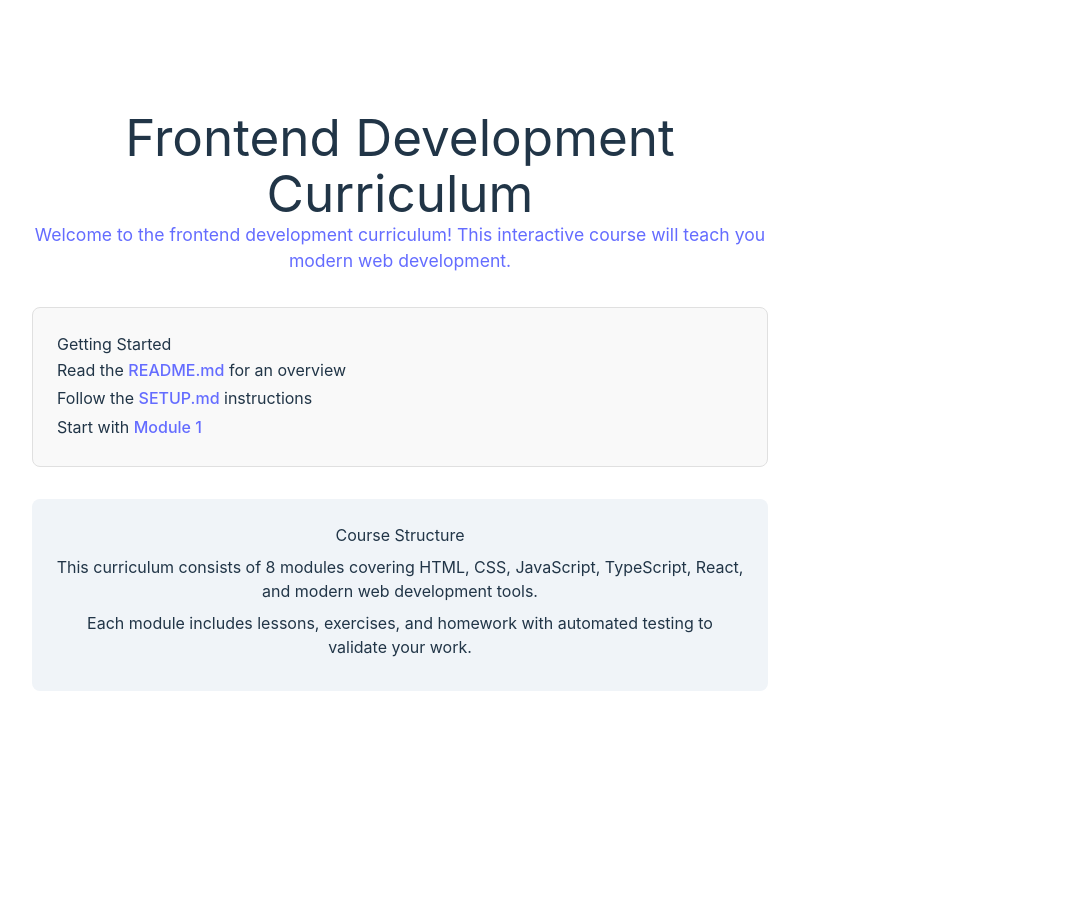
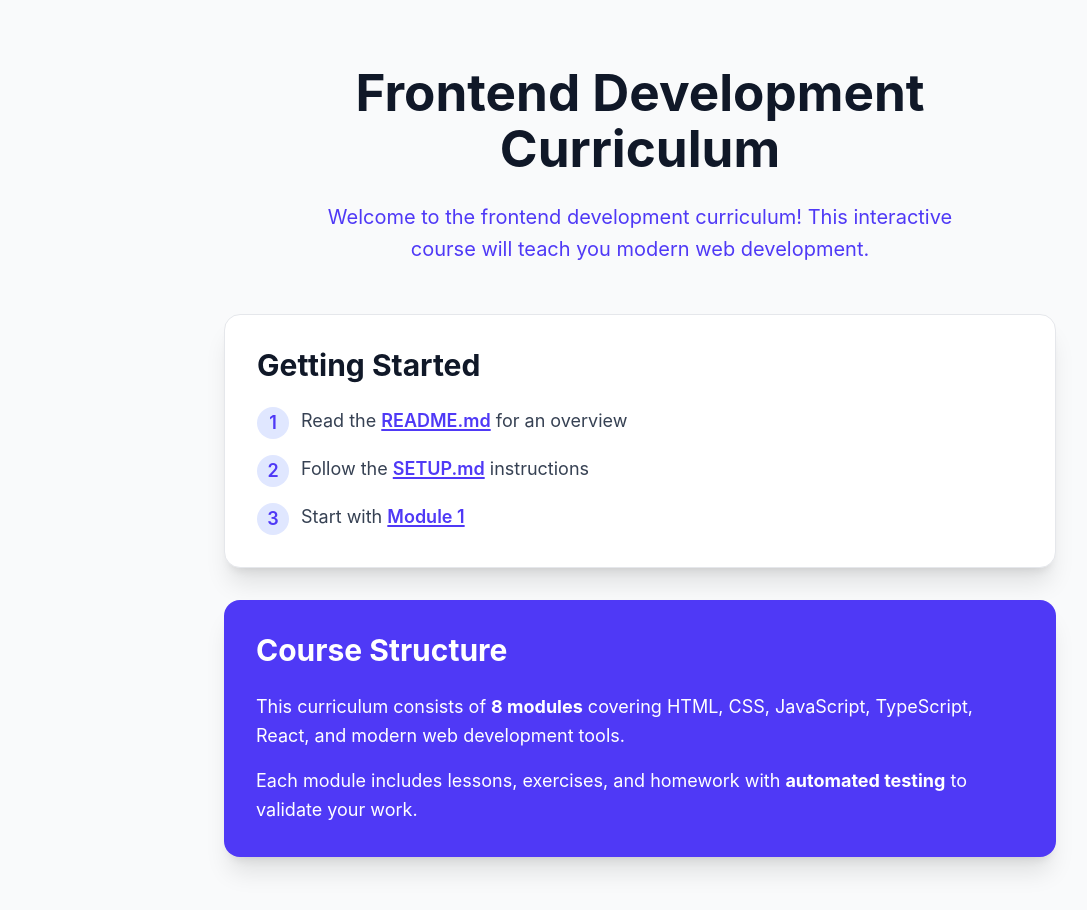
Before and after one commit to eemmalu/CMFrontendProjectCurriculum, a React (Vite) app: page / in a window 1280 px wide. Shown: the top 910 px of the page, without its empty margins (0-1087 px from the left). Before the commit the page ends 800 px from the top, so only its background shows below. Built offline with nearby package versions, Linux system fonts and the light colour scheme.

Commit message:
updated react app styling

```diff
--- a/src/App.css
+++ /dev/null
@@ -1,61 +0,0 @@
-.container {
-  max-width: 800px;
-  margin: 0 auto;
-  padding: 2rem;
-  text-align: center;
-}
-
-.intro {
-  font-size: 1.1rem;
-  color: #646cff;
-  margin-bottom: 2rem;
-}
-
-.modules {
-  background-color: #f0f0f0;
-  padding: 1.5rem;
-  border-radius: 8px;
-  margin: 2rem 0;
-  text-align: left;
-}
-
-.modules h2 {
-  margin-top: 0;
-}
-
-.modules ol {
-  line-height: 1.8;
-}
-
-.info {
-  margin-top: 2rem;
-  padding: 1.5rem;
-  background-color: #1a1a1a;
-  border-radius: 8px;
-}
-
-.info p {
-  margin: 0.5rem 0;
-}
-
-a {
-  font-weight: 500;
-  color: #646cff;
-  text-decoration: inherit;
-}
-
-a:hover {
-  color: #535bf2;
-}
-
-@media (prefers-color-scheme: light) {
-  .modules {
-    background-color: #f9f9f9;
-    border: 1px solid #e0e0e0;
-  }
-
-  .info {
-    background-color: #f0f4f8;
-    color: #213547;
-  }
-}
--- a/src/App.tsx
+++ b/src/App.tsx
@@ -1,33 +1,55 @@
-import './App.css'
-
 function App() {
   return (
-    <div className="container">
-      <h1>Frontend Development Curriculum</h1>
-      <p className="intro">
+    <div className="min-h-screen bg-gray-50 dark:bg-gray-900">
+      <div className="max-w-4xl mx-auto px-6 py-12 sm:px-8 sm:py-16">
+        {/* Header */}
+        <div className="text-center mb-12">
+          <h1 className="text-5xl sm:text-6xl font-bold text-gray-900 dark:text-white mb-6">
+            Frontend Development Curriculum
+          </h1>
+          <p className="text-xl text-indigo-600 dark:text-indigo-300 max-w-2xl mx-auto leading-relaxed">
             Welcome to the frontend development curriculum! This interactive course
             will teach you modern web development.
           </p>
+        </div>
 
-      <div className="modules">
-        <h2>Getting Started</h2>
-        <ol>
-          <li>Read the <a href="/README.md">README.md</a> for an overview</li>
-          <li>Follow the <a href="/SETUP.md">SETUP.md</a> instructions</li>
-          <li>Start with <a href="/module-01-git-html-css/">Module 1</a></li>
+        {/* Getting Started Card */}
+        <div className="bg-white dark:bg-gray-800 rounded-2xl shadow-xl border border-gray-200 dark:border-gray-700 p-8 mb-8 hover:shadow-2xl transition-shadow duration-300">
+          <h2 className="text-3xl font-bold text-gray-900 dark:text-white mb-6">
+            Getting Started
+          </h2>
+          <ol className="space-y-4 text-left">
+            <li className="flex items-start gap-3 text-lg text-gray-700 dark:text-gray-300">
+              <span className="flex-shrink-0 w-8 h-8 bg-indigo-100 dark:bg-indigo-900 text-indigo-600 dark:text-indigo-300 rounded-full flex items-center justify-center font-semibold">1</span>
+              <span>Read the <a href="/README.md" className="font-semibold text-indigo-600 dark:text-indigo-400 hover:text-indigo-800 dark:hover:text-indigo-300 underline decoration-2 underline-offset-2 transition-colors">README.md</a> for an overview</span>
+            </li>
+            <li className="flex items-start gap-3 text-lg text-gray-700 dark:text-gray-300">
+              <span className="flex-shrink-0 w-8 h-8 bg-indigo-100 dark:bg-indigo-900 text-indigo-600 dark:text-indigo-300 rounded-full flex items-center justify-center font-semibold">2</span>
+              <span>Follow the <a href="/SETUP.md" className="font-semibold text-indigo-600 dark:text-indigo-400 hover:text-indigo-800 dark:hover:text-indigo-300 underline decoration-2 underline-offset-2 transition-colors">SETUP.md</a> instructions</span>
+            </li>
+            <li className="flex items-start gap-3 text-lg text-gray-700 dark:text-gray-300">
+              <span className="flex-shrink-0 w-8 h-8 bg-indigo-100 dark:bg-indigo-900 text-indigo-600 dark:text-indigo-300 rounded-full flex items-center justify-center font-semibold">3</span>
+              <span>Start with <a href="/module-01-git-html-css/" className="font-semibold text-indigo-600 dark:text-indigo-400 hover:text-indigo-800 dark:hover:text-indigo-300 underline decoration-2 underline-offset-2 transition-colors">Module 1</a></span>
+            </li>
           </ol>
         </div>
 
-      <div className="info">
-        <h2>Course Structure</h2>
-        <p>
-          This curriculum consists of 8 modules covering HTML, CSS, JavaScript,
+        {/* Course Structure Card */}
+        <div className="bg-indigo-600 dark:bg-indigo-800 rounded-2xl shadow-xl p-8 text-white hover:shadow-2xl transition-shadow duration-300">
+          <h2 className="text-3xl font-bold mb-6">
+            Course Structure
+          </h2>
+          <div className="space-y-4">
+            <p className="text-lg leading-relaxed">
+              This curriculum consists of <span className="font-bold">8 modules</span> covering HTML, CSS, JavaScript,
               TypeScript, React, and modern web development tools.
             </p>
-        <p>
-          Each module includes lessons, exercises, and homework with automated
-          testing to validate your work.
+            <p className="text-lg leading-relaxed">
+              Each module includes lessons, exercises, and homework with <span className="font-bold">automated
+              testing</span> to validate your work.
             </p>
+          </div>
+        </div>
       </div>
     </div>
   )
--- a/src/index.css
+++ b/src/index.css
@@ -17,8 +17,6 @@
 
 body {
   margin: 0;
-  display: flex;
-  place-items: center;
   min-width: 320px;
   min-height: 100vh;
 }
```
Lines whose indentation alone changed are shown as unchanged.
